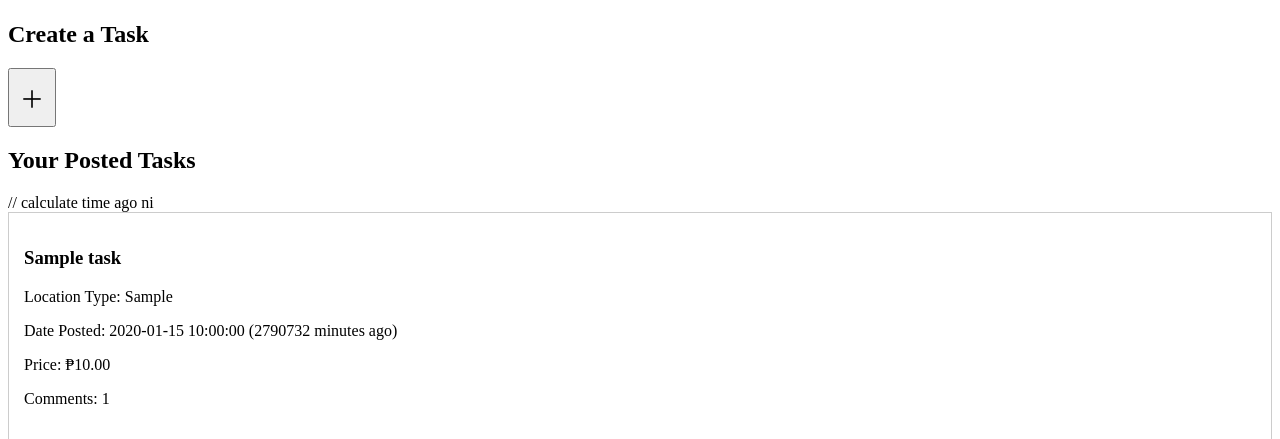
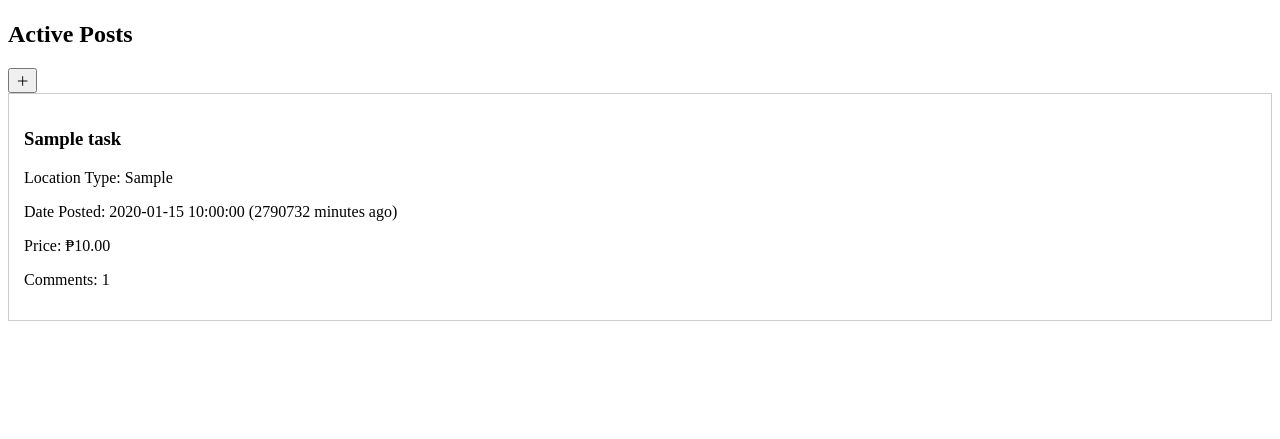
Before and after one commit to SixxCodes/Kapit-Kamay, a PHP site: page /comm_dashboard.php in a window 1280 px wide. Shown: the top 439 px of the page. Run offline with PHP 8.4, Linux system fonts and the light colour scheme; the visitor is signed in with stand-in values (Sample User, id 1); tables that the repository leaves empty or names only in its code hold one stand-in row (values such as "Sample post"); data that the repository does not hold is empty.

Commit message:
han-ay lang ang code, added comments

```diff
--- a/views/comm_dashboard.php
+++ b/views/comm_dashboard.php
@@ -30,7 +30,7 @@
         <!-- temporary, must be external sya later -->
         <style>
             /* Modal Background */
-            #taskModal1 {
+            #create-post-modal {
                 display: none;
                 position: fixed;
                 top: 0; left: 0;
@@ -43,7 +43,7 @@
             }
 
             /* Scrollable */
-            .modal-content1 {
+            .create-post-modal-content {
                 background: #fff;
                 padding: 20px;
                 border-radius: 10px;
@@ -53,12 +53,6 @@
                 overflow-y: auto;
                 position: relative;
                 margin: 40px auto;
-            }
-
-            #openModalBtn {
-                font-size: 24px;
-                padding: 10px 20px;
-                cursor: pointer;
             }
 
             #closeModalBtn {
@@ -126,6 +120,7 @@
 
     </head>
     <body>
+        <!-- ------------------------------PROFILE SUMMARY------------------------------ -->
         <h1>
             <?php
                 if(isset($_SESSION['login_email'])) {
@@ -138,15 +133,13 @@
         </h1>
 
         <!-- ------------------------------CREATE POST------------------------------ -->
+        <!-- Plus button to open modal -->
+        <h2>Active Posts</h2>
+        <button id="openModalBtn">＋</button>
 
-        <!-- Plus button to open modal -->
-        <h2>Create a Task</h2>
-        <button id="openModalBtn" style="font-size: 24px; padding: 10px;">＋</button>
-
-        <div id="taskModal1">
-            <div class="modal-content1">
+        <div id="create-post-modal">
+            <div class="create-post-modal-content">
                 <button id="closeModalBtn">✖</button>
-                <h2>Create a Task</h2>
                 <form action="create_post.php" method="post">
 
                     <div class="form-group">
@@ -155,16 +148,16 @@
                     </div>
 
                     <div class="form-group">
-                        <label for="location">Location:</label>
-                        <input type="text" name="location" id="location" required>
-                    </div>
-
-                    <div class="form-group">
                         <label>Location Type:</label><br>
                         <input type="radio" name="location_type" value="Online" id="online" required>
                         <label for="online">Online</label>
                         <input type="radio" name="location_type" value="In-person" id="in_person" required>
                         <label for="in_person">In-person</label>
+                    </div>
+
+                    <div class="form-group">
+                        <label for="location">Location:</label>
+                        <input type="text" name="location" id="location" required>
                     </div>
 
                     <div class="form-group">
@@ -180,6 +173,7 @@
                             <option value="Tutoring">Tutoring</option>
                             <option value="Delivery">Delivery</option>
                             <option value="Errands">Errands</option>
+                            <!-- dungag lang -->
                         </select>
                     </div>
 
@@ -210,19 +204,17 @@
                         <textarea name="notes" id="notes"></textarea>
                     </div>
 
-                    <button type="submit">Submit Task</button>
+                    <button type="submit">Done</button>
                 </form>
             </div>
         </div>
 
         <!-- ------------------------------VIEW POSTS-------------------------------->
-        <h2>Your Posted Tasks</h2>
-
-        // calculate time ago ni
         <?php while ($row = $result->fetch_assoc()):
             $datePosted = new DateTime($row['DatePosted']);
             $now = new DateTime();
             $interval = $now->diff($datePosted);
+            // calculate time ago ni
             $minutesAgo = $interval->days * 24 * 60 + $interval->h * 60 + $interval->i;
             if ($minutesAgo == 0) {
                 $timeAgo = "just now";
@@ -254,10 +246,10 @@
 
         <!-- ------------------------------JAVASCRIPT-------------------------------->
         <script>
-            // sa create post na script
+            // ------------------------------CREATE POST------------------------------
             const openModalBtn = document.getElementById('openModalBtn');
             const closeModalBtn = document.getElementById('closeModalBtn');
-            const taskModal = document.getElementById('taskModal1');
+            const taskModal = document.getElementById('create-post-modal');
 
             openModalBtn.addEventListener('click', () => {
                 taskModal.style.display = 'flex';
@@ -273,7 +265,7 @@
                 }
             });
 
-            // sa view post na script
+            // ------------------------------VIEW POST------------------------------
             function openModal(taskID) {
                 document.getElementById('taskModal').style.display = 'flex';
             }
--- a/views/create_post.php
+++ b/views/create_post.php
@@ -74,7 +74,7 @@
     }
 
     // ------------------------------VIEW POST------------------------------
-    // kwaon ang taSks nga gi-post sa current naka-log in community user
+    // kwaon ang tasks nga gi-post sa current naka-log in community user
     $query = "
     SELECT
         t.TaskID, t.Title, t.LocationType, t.DatePosted, t.Price,
```
